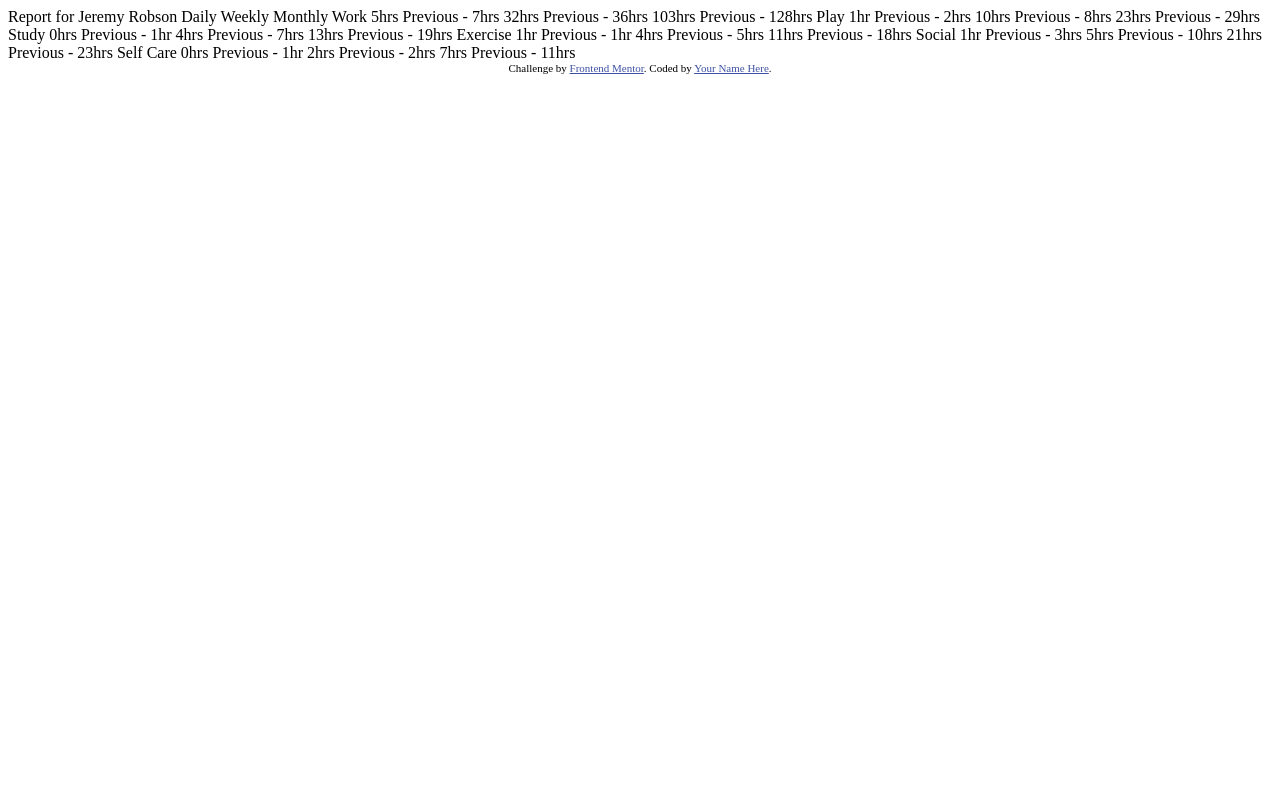
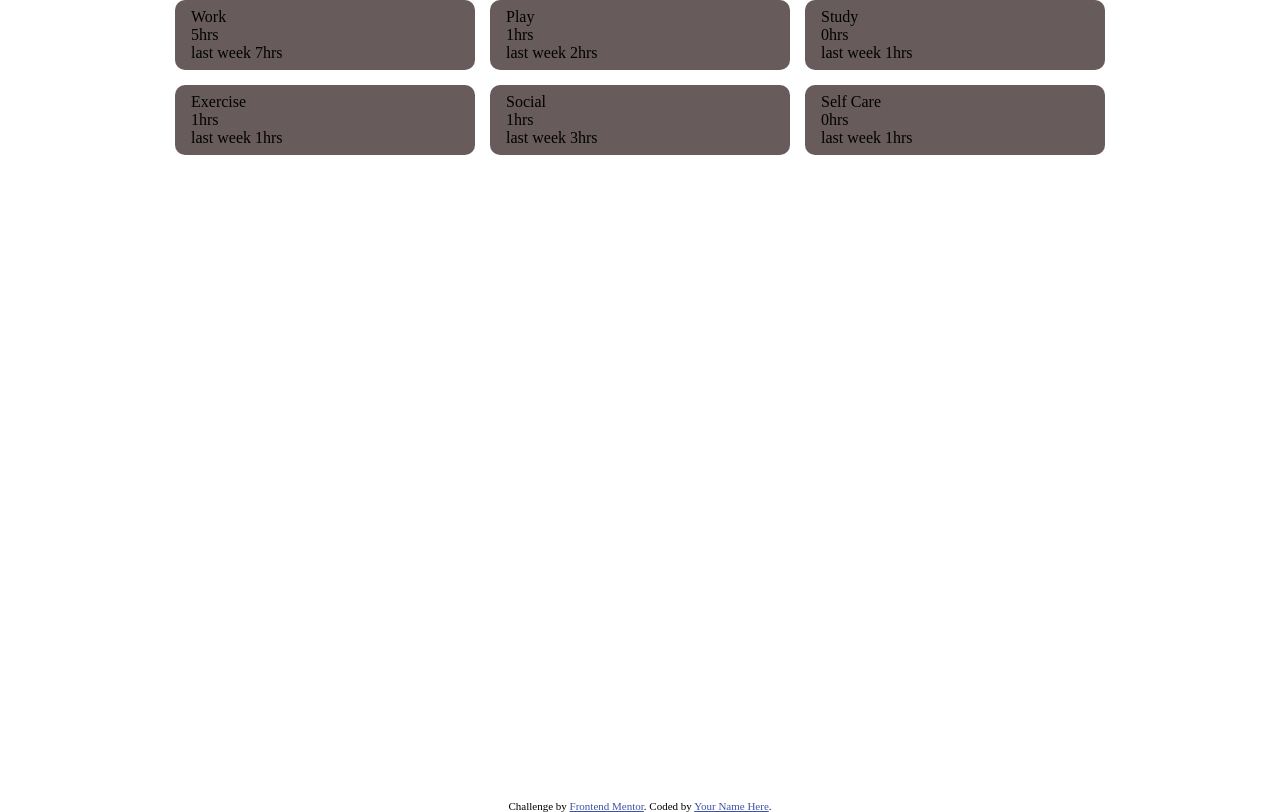
Before and after one commit to FrontEndFolk/time-tracking-dashboard, a plain HTML site: page index.html in a window 1280 px wide. Drawn offline with Linux system fonts and the light colour scheme.

Commit message:
main structure of the app
implemented getJSON func, class for dash board items and rendered the dom

```diff
--- a/dashboard.js
+++ b/dashboard.js
@@ -0,0 +1,36 @@
+const jsonURL = 'data.json';
+
+function getJSON(url) {
+    return fetch(url).then(response => response.json());
+}
+
+class dashBoardItem {
+    constructor(data, container = '.dashboard__body', view = 'daily') {
+        this.data = data;
+        this.container = document.querySelector(container);
+        this.view = view;
+
+        this.createMarkUp()
+    }
+
+    createMarkUp() {
+        const { title, timeframes } = this.data;
+        const { current, previous } = timeframes[this.view];
+        this.container.insertAdjacentHTML('beforeend', `
+        <div class='dashboard__item'>
+        <p class='dashboard__title'>${title}</p>
+        <p class='dashboard__cur'>${current}hrs</p>
+        <p class='dashboard__prev'>last week ${previous}hrs</p>
+        </div>
+        `);
+
+    }
+
+}
+
+
+document.addEventListener('DOMContentLoaded', () => {
+    getJSON(jsonURL).then(data => {
+        const activities = data.map(el => new dashBoardItem(el));
+    })
+})
--- a/index.html
+++ b/index.html
@@ -1,80 +1,27 @@
 <!DOCTYPE html>
 <html lang="en">
+
 <head>
-  <meta charset="UTF-8">
-  <meta name="viewport" content="width=device-width, initial-scale=1.0"> <!-- displays site properly based on user's device -->
+    <meta charset="UTF-8">
+    <meta name="viewport" content="width=device-width, initial-scale=1.0">
+    <!-- displays site properly based on user's device -->
 
-  <link rel="icon" type="image/png" sizes="32x32" href="./images/favicon-32x32.png">
+    <link rel="icon" type="image/png" sizes="32x32" href="./images/favicon-32x32.png">
+    <link rel="stylesheet" href="styles/style.css">
+    <title>Frontend Mentor | Time tracking dashboard</title>
+</head>
 
-  <title>Frontend Mentor | Time tracking dashboard</title>
+<body>
+    <main>
+        <section class="dashboard">
+            <div class="dashboard__body"></div>
+        </section>
+    </main>
+    <footer class="attribution">
+        Challenge by <a href="https://www.frontendmentor.io?ref=challenge" target="_blank">Frontend Mentor</a>.
+        Coded by <a href="#">Your Name Here</a>.
+    </footer>
+    <script src="dashboard.js"></script>
+</body>
 
-  <!-- Feel free to remove these styles or customise in your own stylesheet 👍 -->
-  <style>
-    .attribution { font-size: 11px; text-align: center; }
-    .attribution a { color: hsl(228, 45%, 44%); }
-  </style>
-</head>
-<body>
-
-  Report for
-  Jeremy Robson
-
-  Daily
-  Weekly
-  Monthly
-
-  Work
-  5hrs <!-- daily -->
-  Previous - 7hrs <!-- daily -->
-  32hrs <!-- weekly -->
-  Previous - 36hrs <!-- weekly -->
-  103hrs <!-- monthly -->
-  Previous - 128hrs <!-- monthly -->
-
-  Play
-  1hr <!-- daily -->
-  Previous - 2hrs <!-- daily -->
-  10hrs <!-- weekly -->
-  Previous - 8hrs <!-- weekly -->
-  23hrs <!-- monthly -->
-  Previous - 29hrs <!-- monthly -->
-
-  Study
-  0hrs <!-- daily -->
-  Previous - 1hr <!-- daily -->
-  4hrs <!-- weekly -->
-  Previous - 7hrs <!-- weekly -->
-  13hrs <!-- monthly -->
-  Previous - 19hrs <!-- monthly -->
-
-  Exercise
-  1hr <!-- daily -->
-  Previous - 1hr <!-- daily -->
-  4hrs <!-- weekly -->
-  Previous - 5hrs <!-- weekly -->
-  11hrs <!-- monthly -->
-  Previous - 18hrs <!-- monthly -->
-
-  Social
-  1hr <!-- daily -->
-  Previous - 3hrs <!-- daily -->
-  5hrs <!-- weekly -->
-  Previous - 10hrs <!-- weekly -->
-  21hrs <!-- monthly -->
-  Previous - 23hrs <!-- monthly -->
-
-  Self Care
-  0hrs <!-- daily -->
-  Previous - 1hr <!-- daily -->
-  2hrs <!-- weekly -->
-  Previous - 2hrs <!-- weekly -->
-  7hrs <!-- monthly -->
-  Previous - 11hrs <!-- monthly -->
-
-
-  <div class="attribution">
-    Challenge by <a href="https://www.frontendmentor.io?ref=challenge" target="_blank">Frontend Mentor</a>.
-    Coded by <a href="#">Your Name Here</a>.
-  </div>
-</body>
 </html>
--- a/styles/style.scss
+++ b/styles/style.scss
@@ -0,0 +1,56 @@
+* {
+    margin: 0;
+    padding: 0;
+    box-sizing: border-box;
+}
+
+
+body,
+html {
+    height: 100%;
+}
+
+body {
+    font-size: 16px;
+}
+
+
+main {
+    display: flex;
+    flex-direction: column;
+    height: 100vh;
+}
+
+.attribution {
+    margin-top: auto;
+    font-size: 11px;
+    text-align: center;
+}
+
+.attribution a {
+    color: hsl(228, 45%, 44%);
+}
+
+.container {
+    max-width: 1440px;
+    width: 100%;
+    margin: 0 auto;
+}
+
+.dashboard {
+    display: flex;
+    justify-content: center;
+
+    &__body {
+        display: grid;
+        grid-template-columns: repeat(3, minmax(200px, 300px));
+        gap: 15px;
+
+    }
+
+    &__item {
+        background-color: rgb(104, 91, 91);
+        border-radius: 10px;
+        padding: 0.5rem 1rem;
+    }
+}
```
Also changed, not shown: styles/style.css, 1 other file.
